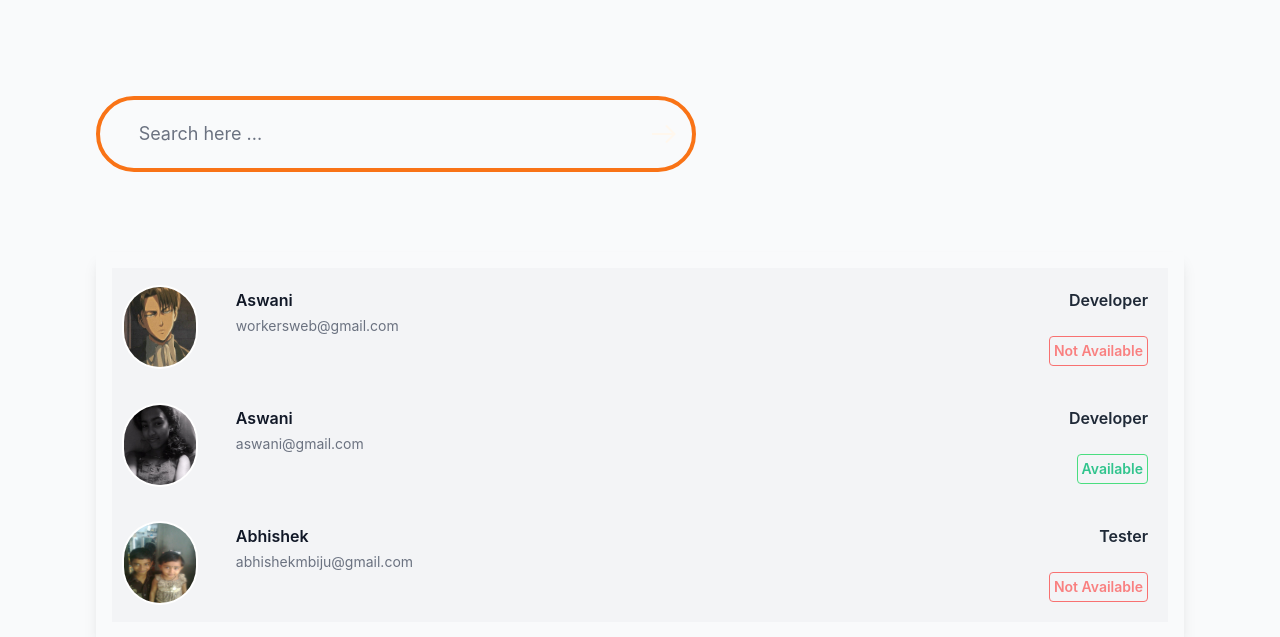
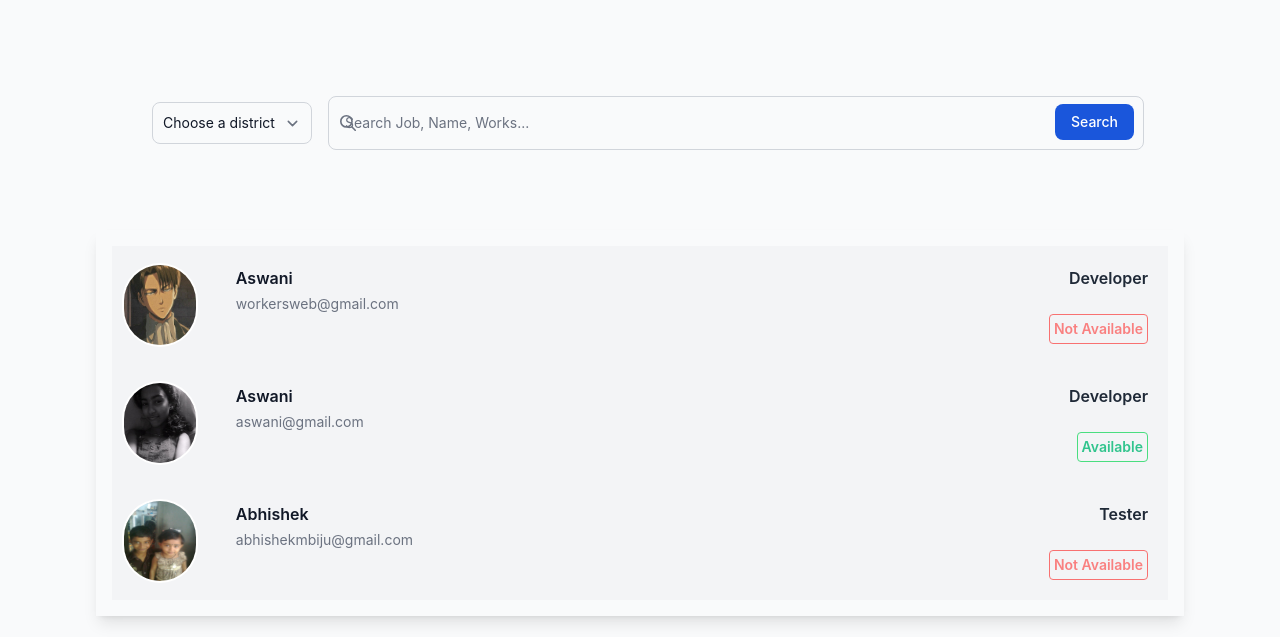
Before and after one commit to samael14f/workersweb, a Django app: page /find_worker/ in a window 1280 px wide. Shown: the part 61-698 px from the top of the page. Run offline with Django 5.2, Linux system fonts and the light colour scheme; data comes from the database, SQL or seed files in the repository; both versions use the stored data as it was after the commit; some libraries are stand-ins or nearby versions.

Commit message:
search recorrected

```diff
--- a/workersweb/main/views.py
+++ b/workersweb/main/views.py
@@ -16,8 +16,11 @@ def find_worker(request):
 
   if request.method == "POST":
     search_key = request.POST.get('search_key')
-    print(search_key)
-    workers = Worker.objects.filter(name__contains=search_key)
+    district = request.POST.get('district')
+    print(search_key,district)
+    if not district:
+      workers = Worker.objects.filter(name__contains=search_key)
+    workers = Worker.objects.filter(name__contains,district=district)
     if not workers:
       print('kskd')
       workers = Worker.objects.filter(job_title__contains=search_key)
@@ -27,7 +30,7 @@ def find_worker(request):
   for i in workers:
     print(i.avatar.url)
 
-  return render(request,'findworker.html',{'workers': workers})
+  return render(request,'findworker.html',{'workers': workers,'districts':district_list})
 
 def login_user(request):
   if request.method == 'POST':
@@ -139,8 +142,7 @@ def worker(request,pk):
   if request.user.is_authenticated:
     worker = Worker.objects.get(pk=pk)
     review = Review.objects.filter(worker=worker)
-    if Review.objects.filter(worker=worker).exists():
-      print('achumoi')
+
     return render(request,'worker.html',{'worker':worker, 'reviews':review})
   return redirect(login_user)
 
@@ -202,8 +204,8 @@ def profile(request):
     available = request.POST.get('available')
     worker = Worker.objects.get(user_id=request.user)
 
-    worker.is_available = available & False
-    print('iikxk',type(available))
+    worker.is_available = available == 'True'
+    print('iikxk',type(available),available)
     worker.save()
     # worker.is_available =
 
@@ -240,5 +242,7 @@ def add_review(request,work_id):
   if request.method == 'POST':
     body = request.POST.get('body')
     work = Work.objects.get(pk=work_id)
+    print('user',work.work_by)
+    print('worker',work.worker)
     Review.objects.create(user=work.work_by,body=body,worker=work.worker,work=work)
   return redirect(work_or_job,work_id)
--- a/workersweb/template/findworker.html
+++ b/workersweb/template/findworker.html
@@ -6,15 +6,27 @@
 
 <div class="p-24">
 
-  <form class="" action="" method="POST" accept-charset="utf-8" >
+  <form class="mx-auto w-full flex space-x-4 items-center justify-center px-10 "action="" method="POST" accept-charset="utf-8" >
     {% csrf_token %}
-    <div class="flex border-4 border-orange-500 p-3 items-center justify-between rounded-full max-w-[600px] ">
-      <svg xmlns="http://www.w3.org/2000/svg" width="1em" height="1em" viewBox="0 0 24 24" class="text-orange-600"><g fill="none" fill-rule="evenodd"><path d="M24 0v24H0V0zM12.593 23.258l-.011.002l-.071.035l-.02.004l-.014-.004l-.071-.035c-.01-.004-.019-.001-.024.005l-.004.01l-.017.428l.005.02l.01.013l.104.074l.015.004l.012-.004l.104-.074l.012-.016l.004-.017l-.017-.427c-.002-.01-.009-.017-.017-.018m.265-.113l-.013.002l-.185.093l-.01.01l-.003.011l.018.43l.005.012l.008.007l.201.093c.012.004.023 0 .029-.008l.004-.014l-.034-.614c-.003-.012-.01-.02-.02-.022m-.715.002a.023.023 0 0 0-.027.006l-.006.014l-.034.614c0 .012.007.02.017.024l.015-.002l.201-.093l.01-.008l.004-.011l.017-.43l-.003-.012l-.01-.01z"/><path fill="" d="M10.5 4a6.5 6.5 0 1 0 0 13a6.5 6.5 0 0 0 0-13M2 10.5a8.5 8.5 0 1 1 15.176 5.262l3.652 3.652a1 1 0 0 1-1.414 1.414l-3.652-3.652A8.5 8.5 0 0 1 2 10.5M9.5 7a1 1 0 0 1 1-1a4.5 4.5 0 0 1 4.5 4.5a1 1 0 1 1-2 0A2.5 2.5 0 0 0 10.5 8a1 1 0 0 1-1-1"/></g></svg>
-      <input type="search" name="search_key" id="" value=""  placeholder="Search here ..." class="outline-0 border-none bg-transparent w-full text-lg "/>
-      <button type="submit" class="bg-orange-600  text-orange-50 rounded-full">
-        <svg xmlns="http://www.w3.org/2000/svg" width="2em" height="2em" viewBox="0 0 32 32"><path fill="currentColor" d="m18.72 6.78l-1.44 1.44L24.063 15H4v2h20.063l-6.782 6.78l1.44 1.44l8.5-8.5l.686-.72l-.687-.72z"/></svg>
-      </button>
+   <label for="states" class="sr-only">Choose a state</label>
+      <select id="states" class="bg-gray-50 border border-gray-300 text-gray-900 text-sm rounded-lg border-s-gray-100 dark:border-s-gray-700 border-s-2 focus:ring-blue-500 focus:border-blue-500 block w-fit p-2.5 dark:bg-gray-700 dark:border-gray-600 dark:placeholder-gray-400 dark:text-white dark:focus:ring-blue-500 dark:focus:border-blue-500" name="district">
+          <option selected>Choose a district</option>
+          {% for district in districts %}
+          <option value="{{ district }}">{{ district }}</option>
+          {% endfor %}
+      </select>
+
+    <label for="default-search" class="mb-2 text-sm font-medium text-gray-900 sr-only dark:text-white">Search</label>
+    <div class="relative w-full">
+        <div class="absolute inset-y-0 start-0 flex items-center ps-3 pointer-events-none">
+            <svg class="w-4 h-4 text-gray-500 dark:text-gray-400" aria-hidden="true" xmlns="http://www.w3.org/2000/svg" fill="none" viewBox="0 0 20 20">
+                <path stroke="currentColor" stroke-linecap="round" stroke-linejoin="round" stroke-width="2" d="m19 19-4-4m0-7A7 7 0 1 1 1 8a7 7 0 0 1 14 0Z"/>
+            </svg>
+        </div>
+        <input type="search" id="default-search" class="block w-full p-4 ps-10 text-sm text-gray-900 border border-gray-300 rounded-lg bg-gray-50 focus:ring-blue-500 focus:border-blue-500 dark:bg-gray-700 dark:border-gray-600 dark:placeholder-gray-400 dark:text-white dark:focus:ring-blue-500 dark:focus:border-blue-500" placeholder="Search Job, Name, Works..." name='search_key'/>
+        <button type="submit" class="text-white absolute end-2.5 bottom-2.5 bg-blue-700 hover:bg-blue-800 focus:ring-4 focus:outline-none focus:ring-blue-300 font-medium rounded-lg text-sm px-4 py-2 dark:bg-blue-600 dark:hover:bg-blue-700 dark:focus:ring-blue-800">Search</button>
     </div>
+
 
   </form>
 
--- a/workersweb/template/job.html
+++ b/workersweb/template/job.html
@@ -28,7 +28,7 @@
                         {% endif %}
                     </div>
                     <div>
-                        {% if work.status %}
+                        {% if work.is_completed %}
                         <span class="text-sm border border-green-600 bg-green-300 text-green-800 font-mono rounded-full p-2 font-semibold ">completed</span>
                         {% elif not work.status and not work.is_cancelled %}
                         <span class="text-sm border border-stone-600 bg-stone-300 text-stone-800 font-mono rounded-full p-2 font-semibold ">not completed</span>
--- a/workersweb/template/nav.html
+++ b/workersweb/template/nav.html
@@ -1,3 +1,7 @@
+
+{% load static %}
+
+
 <nav class="sticky inset-0 flex items-center py-15 min-h-19  justify-between bg-gray-100 border-b w-full backdrop-blur-lg z-50">
   <div class="text-center ms-5 text-2xl  font-bold" >
     <a class="" href="/">workers<span class="text-orange-600 leading-normal">web</span></a>
@@ -26,8 +30,8 @@
     {% endif %}
 
   </ul>
-  <div class=" me-5 flex gap-4 p-2 text-gray-500 items-center text-xl" id   ='modalMenu'>
-    <a href="{% url 'work-notifications' %}"><span class="hover:bg-gray-200 rounded-full p-1 transition-colors">
+  <div class=" me-5 flex gap-4 p-2 text-gray-500 items-center text-xl" id='modalMenu'>
+    <a href="{% url 'work-notifications' %}"><span class=" rounded-full p-1 transition-colors">
       <svg xmlns="http://www.w3.org/2000/svg" width="30" height="30" viewBox="0 0 24 24" class=""><path fill="none" stroke="currentColor" stroke-linecap="round" stroke-linejoin="round" stroke-width="1.5" d="M15.019 17h-6.04m6.04 0h3.614c1.876 0 1.559-1.86.61-2.804C15.825 10.801 20.68 3 11.999 3c-8.68 0-3.825 7.8-7.243 11.196c-.913.908-1.302 2.804.61 2.804H8.98m6.039 0c0 1.925-.648 4-3.02 4c-2.371 0-3.02-2.075-3.02-4"/></svg>
     </span>
     </a>
@@ -35,7 +39,7 @@
 
   <button type="button" class="flex text-sm bg-gray-800 rounded-full md:me-0 focus:ring-4 focus:ring-gray-300 dark:focus:ring-gray-600" id="user-menu-button" aria-expanded="false" data-dropdown-toggle="user-dropdown" data-dropdown-placement="bottom">
         <span class="sr-only">Open user menu</span>
-        <img class="w-8 h-8 rounded-full" src="/docs/images/people/profile-picture-3.jpg" alt="user photo">
+        <img class="w-20 h-20 rounded-full" src="{% static 'request.user.user_id.avatar.url' %}" alt="user photo">
       </button>
       <!-- Dropdown menu -->
       <div class="z-50 hidden my-4 text-base list-none bg-white divide-y divide-gray-100 rounded-lg shadow dark:bg-gray-700 dark:divide-gray-600" id="user-dropdown">
--- a/workersweb/template/works.html
+++ b/workersweb/template/works.html
@@ -12,7 +12,7 @@
 
                 {% for work in works %}
                 {% if  work.work_by == request.user %}
-                <a href="{% url 'work-or-job' work.id %}">
+                <a href="{% url 'work-or-job' work.id %}" class="hidden">
                 <li class="bg-stone-100   space-y-2 flex justify-between p-4 m-4 hover:bg-slate-200 transition-colors ">
                     <div class="">
                         <p class="text-xl font-bold">{{ work.name }}</p>
@@ -26,7 +26,7 @@
                         {% endif %}
                     </div>
                     <div>
-                        {% if work.status %}
+                        {% if work.is_completed %}
                         <span class="text-sm border border-green-600 bg-green-300 text-green-800 font-mono rounded-full p-2 font-semibold ">completed</span>
                         {% elif not work.status and not work.is_cancelled %}
                         <span class="text-sm border border-stone-600 bg-stone-300 text-stone-800 font-mono rounded-full p-2 font-semibold ">not completed</span>
--- a/workersweb/theme/static/css/dist/styles.css
+++ b/workersweb/theme/static/css/dist/styles.css
@@ -795,6 +795,10 @@ select {
   border-width: 0;
 }
 
+.pointer-events-none {
+  pointer-events: none;
+}
+
 .static {
   position: static;
 }
@@ -820,6 +824,11 @@ select {
   right: 0px;
 }
 
+.inset-y-0 {
+  top: 0px;
+  bottom: 0px;
+}
+
 .left-0 {
   left: 0px;
 }
@@ -838,6 +847,26 @@ select {
 
 .top-\[calc\(100\%-13rem\)\] {
   top: calc(100% - 13rem);
+}
+
+.bottom-2 {
+  bottom: 0.5rem;
+}
+
+.bottom-2\.5 {
+  bottom: 0.625rem;
+}
+
+.end-2 {
+  inset-inline-end: 0.5rem;
+}
+
+.end-2\.5 {
+  inset-inline-end: 0.625rem;
+}
+
+.start-0 {
+  inset-inline-start: 0px;
 }
 
 .-z-10 {
@@ -1317,6 +1355,10 @@ select {
 
 .border-t {
   border-top-width: 1px;
+}
+
+.border-s-2 {
+  border-inline-start-width: 2px;
 }
 
 .border-none {
@@ -1375,6 +1417,11 @@ select {
 .border-stone-600 {
   --tw-border-opacity: 1;
   border-color: rgb(87 83 78 / var(--tw-border-opacity));
+}
+
+.border-s-gray-100 {
+  --tw-border-opacity: 1;
+  border-inline-start-color: rgb(243 244 246 / var(--tw-border-opacity));
 }
 
 .bg-blue-700 {
@@ -1542,6 +1589,10 @@ select {
   padding: 2rem;
 }
 
+.p-2\.5 {
+  padding: 0.625rem;
+}
+
 .px-1 {
   padding-left: 0.25rem;
   padding-right: 0.25rem;
@@ -1670,6 +1721,14 @@ select {
 
 .pt-3 {
   padding-top: 0.75rem;
+}
+
+.ps-10 {
+  padding-inline-start: 2.5rem;
+}
+
+.ps-3 {
+  padding-inline-start: 0.75rem;
 }
 
 .text-center {
```
Also changed, not shown: other parts of workersweb/theme/static/css/dist/styles.css (+44 -0 lines), workersweb/template/work_or_job.html (+4 -4 lines), workersweb/db.sqlite3.
